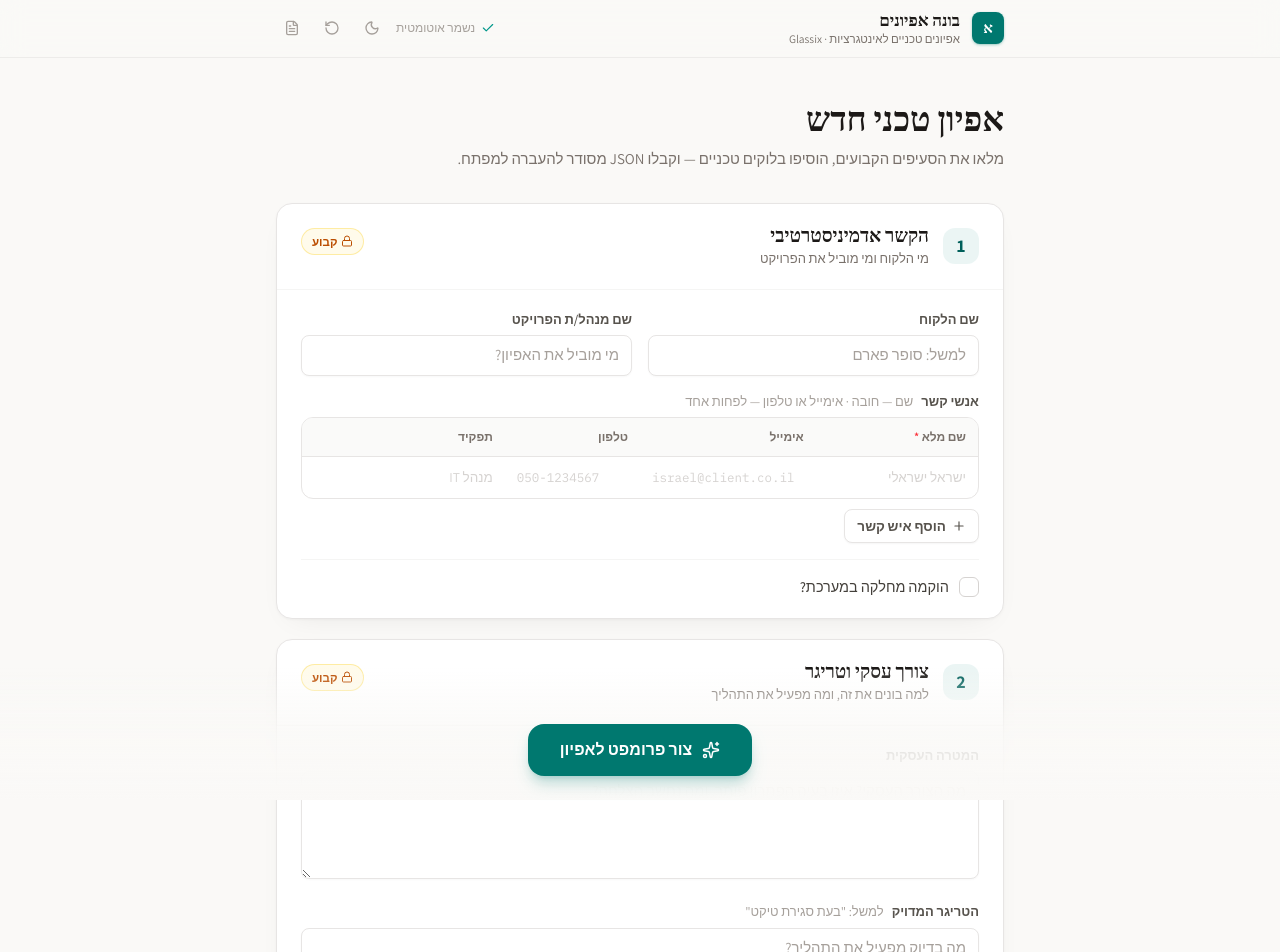
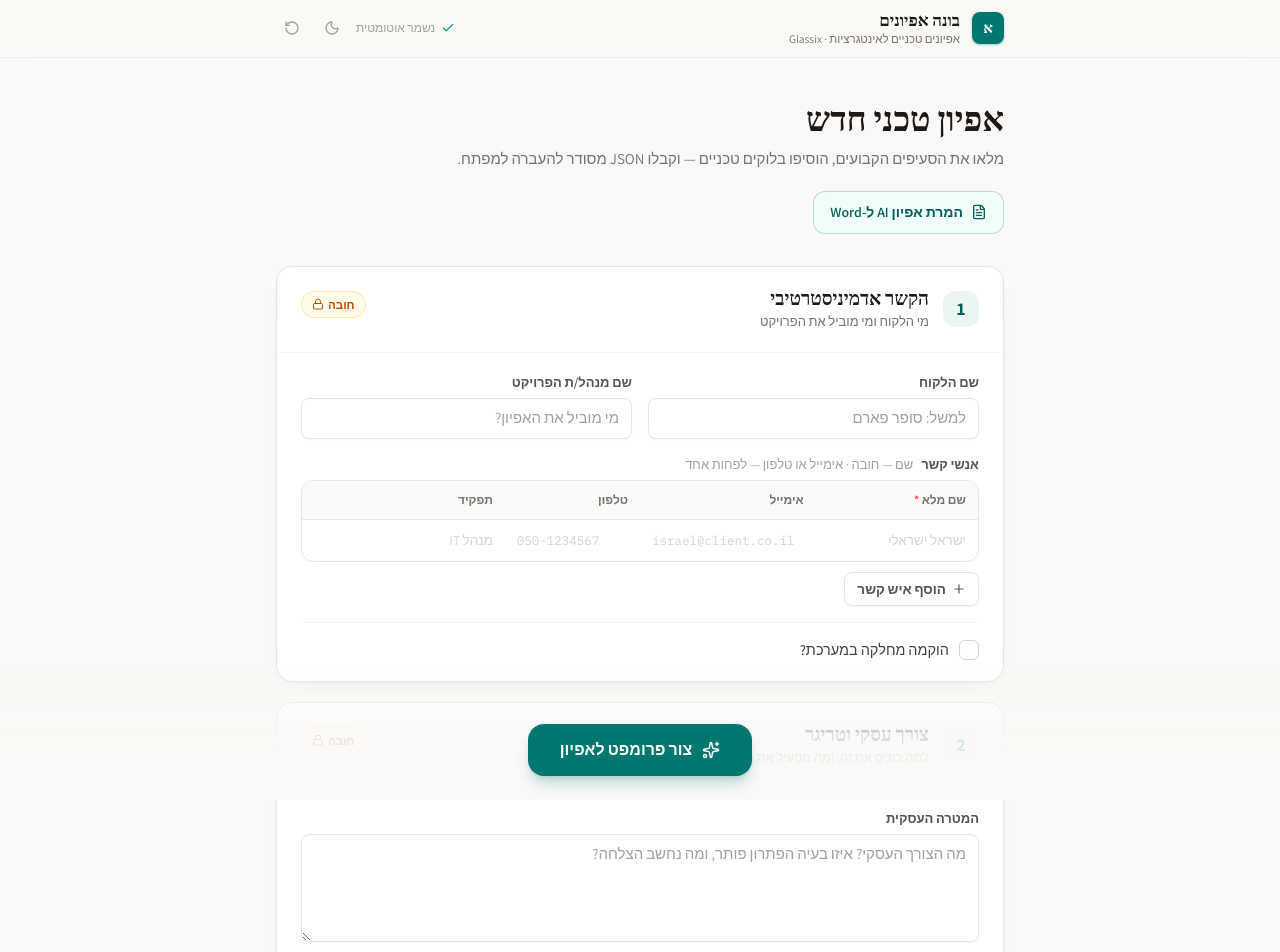
Before and after one commit to Eden-Cohen-Consist/spec-builder, a React (Vite) app: page / in a window 1280 px wide. Shown: the top 952 px of the page. Built offline with nearby package versions, Linux system fonts and the light colour scheme; a web font is replaced by a local one.

Commit message:
UI UX manyuk

```diff
--- a/src/App.jsx
+++ b/src/App.jsx
@@ -373,7 +373,7 @@ export default function App() {
             >
               <RotateCcw className="size-4" />
             </button>
-            <button
+            {/* <button
               type="button"
               title="המרת אפיון AI ל-Word"
               aria-label="המרת אפיון AI ל-Word"
@@ -381,7 +381,7 @@ export default function App() {
               className="rounded-lg p-2 text-stone-400 transition-colors hover:bg-stone-100 hover:text-ink dark:text-stone-500 dark:hover:bg-stone-800"
             >
               <FileText className="size-4" />
-            </button>
+            </button> */}
           </div>
         </div>
       </header>
@@ -395,6 +395,14 @@ export default function App() {
             מלאו את הסעיפים הקבועים, הוסיפו בלוקים טכניים — וקבלו JSON מסודר
             להעברה למפתח.
           </p>
+          <button
+            type="button"
+            onClick={() => setWordModalOpen(true)}
+            className="mt-5 inline-flex items-center gap-2 rounded-xl border border-teal-700/25 bg-teal-50 px-4 py-2.5 text-[14px] font-semibold text-teal-800 transition-colors hover:border-teal-700/40 hover:bg-teal-100 dark:border-teal-500/30 dark:bg-teal-500/10 dark:text-teal-300 dark:hover:border-teal-500/50 dark:hover:bg-teal-500/15"
+          >
+            <FileText className="size-4 shrink-0" />
+            המרת אפיון AI ל-Word
+          </button>
         </div>
 
         <div className="space-y-5">
--- a/src/components/BusinessSection.jsx
+++ b/src/components/BusinessSection.jsx
@@ -1,17 +1,26 @@
-import { Plus, Trash2 } from 'lucide-react'
-import LockedSection from './LockedSection.jsx'
-import { Field, Input, Textarea, GhostButton, DeleteButton } from './ui.jsx'
-import { makeTriggerRow } from '../lib.js'
+import { Plus, Trash2 } from "lucide-react";
+import LockedSection from "./LockedSection.jsx";
+import { Field, Input, Textarea, GhostButton, DeleteButton } from "./ui.jsx";
+import { makeTriggerRow } from "../lib.js";
 
 export default function BusinessSection({ value, onChange, delay }) {
-  const set = (patch) => onChange({ ...value, ...patch })
+  const set = (patch) => onChange({ ...value, ...patch });
   const setTrigger = (id, text) =>
-    set({ triggers: value.triggers.map((t) => (t.id === id ? { ...t, text } : t)) })
-  const removeTrigger = (id) => set({ triggers: value.triggers.filter((t) => t.id !== id) })
-  const addTrigger = () => set({ triggers: [...value.triggers, makeTriggerRow()] })
+    set({
+      triggers: value.triggers.map((t) => (t.id === id ? { ...t, text } : t)),
+    });
+  const removeTrigger = (id) =>
+    set({ triggers: value.triggers.filter((t) => t.id !== id) });
+  const addTrigger = () =>
+    set({ triggers: [...value.triggers, makeTriggerRow()] });
 
   return (
-    <LockedSection number="2" title="צורך עסקי וטריגר" subtitle="למה בונים את זה, ומה מפעיל את התהליך" delay={delay}>
+    <LockedSection
+      number="2"
+      title="צורך עסקי וטריגר"
+      subtitle="למה בונים את זה, ומה מפעיל את התהליך"
+      delay={delay}
+    >
       <div className="space-y-4">
         <Field label="המטרה העסקית">
           <Textarea
@@ -23,16 +32,23 @@ export default function BusinessSection({ value, onChange, delay }) {
         </Field>
         <div>
           <span className="mb-1.5 flex items-baseline gap-2 text-[13px] font-semibold text-stone-600 dark:text-stone-300">
-            {value.triggers.length > 1 ? 'הטריגרים המדויקים' : 'הטריגר המדויק'}
-            <span className="font-normal text-stone-400 dark:text-stone-500">למשל: "בעת סגירת טיקט"</span>
+            {value.triggers.length > 1 ? "הטריגרים המדויקים" : "הטריגר המדויק"}
+            <span className="font-normal text-stone-400 dark:text-stone-500">
+              למשל: "לקוח פנה בווטסאפ"
+            </span>
           </span>
           <div className="space-y-2">
             {value.triggers.map((trigger, index) => (
-              <div key={trigger.id} className="group/trigger flex items-center gap-1.5">
+              <div
+                key={trigger.id}
+                className="group/trigger flex items-center gap-1.5"
+              >
                 <Input
                   value={trigger.text}
                   onChange={(e) => setTrigger(trigger.id, e.target.value)}
-                  placeholder={index === 0 ? 'מה בדיוק מפעיל את התהליך?' : 'טריגר נוסף...'}
+                  placeholder={
+                    index === 0 ? "מה בדיוק מפעיל את התהליך?" : "טריגר נוסף..."
+                  }
                 />
                 {value.triggers.length > 1 && (
                   <DeleteButton
@@ -52,5 +68,5 @@ export default function BusinessSection({ value, onChange, delay }) {
         </div>
       </div>
     </LockedSection>
-  )
+  );
 }
--- a/src/components/HttpBlock.jsx
+++ b/src/components/HttpBlock.jsx
@@ -50,10 +50,8 @@ function CurlImport({ onImport }) {
 
   if (!open) {
     return (
-      <div className="mb-4">
-        <GhostButton icon={Terminal} onClick={() => setOpen(true)}>
-          ייבוא מ-cURL
-        </GhostButton>
+      <div className="flex justify-start">
+        <GhostButton onClick={() => setOpen(true)}>ייבוא מ-cURL</GhostButton>
       </div>
     );
   }
@@ -342,6 +340,10 @@ export default function HttpBlock({ block, invalid, onUpdate }) {
 
   return (
     <div>
+      <div className="">
+        <CurlImport onImport={applyCurl} />
+      </div>
+
       <Field label="כותרת הבלוק" hint="תופיע בבחירת הבלוק מתוך שלב קריאת API">
         <Input
           value={block.title ?? ""}
@@ -350,10 +352,30 @@ export default function HttpBlock({ block, invalid, onUpdate }) {
         />
       </Field>
 
-      <div className="mt-4">
-        <CurlImport onImport={applyCurl} />
+      <div className="mt-4 grid grid-cols-[128px_1fr] items-end gap-3">
+        <Field label="Method">
+          <Select
+            value={block.method}
+            onChange={(e) => onUpdate({ method: e.target.value })}
+            className="font-mono !text-[13.5px]"
+          >
+            {HTTP_METHODS.map((method) => (
+              <option key={method} value={method}>
+                {method}
+              </option>
+            ))}
+          </Select>
+        </Field>
+        <Field label={<span dir="ltr">Endpoint</span>} hint="כתובת ה-API המלאה">
+          <Input
+            dir="ltr"
+            value={block.endpoint}
+            onChange={(e) => onUpdate({ endpoint: e.target.value })}
+            placeholder="https://api.example.com/v1/tickets"
+            className="text-left font-mono !text-[13.5px]"
+          />
+        </Field>
       </div>
-
       <div className="grid grid-cols-[1fr_auto_1fr] items-end gap-3">
         <Field label="מערכת מקור">
           <Input
@@ -385,31 +407,6 @@ export default function HttpBlock({ block, invalid, onUpdate }) {
             value={block.destination}
             onChange={(e) => onUpdate({ destination: e.target.value })}
             placeholder="Salesforce / Priority / Consist..."
-          />
-        </Field>
-      </div>
-
-      <div className="mt-4 grid grid-cols-[128px_1fr] items-end gap-3">
-        <Field label="Method">
-          <Select
-            value={block.method}
-            onChange={(e) => onUpdate({ method: e.target.value })}
-            className="font-mono !text-[13.5px]"
-          >
-            {HTTP_METHODS.map((method) => (
-              <option key={method} value={method}>
-                {method}
-              </option>
-            ))}
-          </Select>
-        </Field>
-        <Field label={<span dir="ltr">Endpoint</span>} hint="כתובת ה-API המלאה">
-          <Input
-            dir="ltr"
-            value={block.endpoint}
-            onChange={(e) => onUpdate({ endpoint: e.target.value })}
-            placeholder="https://api.example.com/v1/tickets"
-            className="text-left font-mono !text-[13.5px]"
           />
         </Field>
       </div>
@@ -453,7 +450,7 @@ export default function HttpBlock({ block, invalid, onUpdate }) {
           אבטחה וטיפול בשגיאות
         </h4>
         <div className="space-y-4">
-          <div className="grid gap-4 sm:grid-cols-2">
+          <div className="grid gap-4 sm:grid-cols-1">
             <div className="rounded-xl border border-stone-200 p-3.5 dark:border-stone-800">
               <Checkbox
                 checked={block.ipWhitelistRequired}
--- a/src/components/LockedSection.jsx
+++ b/src/components/LockedSection.jsx
@@ -1,6 +1,13 @@
-import { Lock } from 'lucide-react'
+import { Lock } from "lucide-react";
 
-export default function LockedSection({ id, number, title, subtitle, delay = 0, children }) {
+export default function LockedSection({
+  id,
+  number,
+  title,
+  subtitle,
+  delay = 0,
+  children,
+}) {
   return (
     <section
       id={id}
@@ -13,16 +20,22 @@ export default function LockedSection({ id, number, title, subtitle, delay = 0,
             {number}
           </span>
           <div>
-            <h2 className="font-display text-[19px] font-bold leading-tight text-ink">{title}</h2>
-            {subtitle && <p className="mt-0.5 text-[13px] text-stone-500 dark:text-stone-400">{subtitle}</p>}
+            <h2 className="font-display text-[19px] font-bold leading-tight text-ink">
+              {title}
+            </h2>
+            {subtitle && (
+              <p className="mt-0.5 text-[13px] text-stone-500 dark:text-stone-400">
+                {subtitle}
+              </p>
+            )}
           </div>
         </div>
         <span className="mt-1 inline-flex shrink-0 items-center gap-1 rounded-full border border-amber-200/70 bg-amber-50 px-2.5 py-1 text-[11.5px] font-semibold text-amber-700 dark:border-amber-500/25 dark:bg-amber-950/40 dark:text-amber-400">
+          חובה
           <Lock className="size-3" />
-          קבוע
         </span>
       </header>
       <div className="px-6 py-5">{children}</div>
     </section>
-  )
+  );
 }
--- a/src/components/workflow/WorkflowHeader.jsx
+++ b/src/components/workflow/WorkflowHeader.jsx
@@ -1,11 +1,15 @@
-import { Field, Input, Textarea, Select } from '../ui.jsx'
-import { useWorkflowsApi } from '../../workflow/useWorkflows.js'
-import { TRIGGER_HINTS, TRIGGER_LABELS, WORKFLOW_TRIGGER_TYPES } from '../../workflow/constants.js'
+import { Field, Input, Textarea, Select } from "../ui.jsx";
+import { useWorkflowsApi } from "../../workflow/useWorkflows.js";
+import {
+  TRIGGER_HINTS,
+  TRIGGER_LABELS,
+  WORKFLOW_TRIGGER_TYPES,
+} from "../../workflow/constants.js";
 
 export default function WorkflowHeader({ workflow }) {
-  const api = useWorkflowsApi()
+  const api = useWorkflowsApi();
 
-  const set = (patch) => api.updateWorkflow(workflow.id, patch)
+  const set = (patch) => api.updateWorkflow(workflow.id, patch);
 
   return (
     <div className="space-y-4">
@@ -18,7 +22,10 @@ export default function WorkflowHeader({ workflow }) {
           />
         </Field>
         <Field label="מתי התהליך מופעל" hint="טריגר">
-          <Select value={workflow.triggerType} onChange={(e) => set({ triggerType: e.target.value })}>
+          <Select
+            value={workflow.triggerType}
+            onChange={(e) => set({ triggerType: e.target.value })}
+          >
             {WORKFLOW_TRIGGER_TYPES.map((type) => (
               <option key={type} value={type}>
                 {TRIGGER_LABELS[type]}
@@ -28,6 +35,14 @@ export default function WorkflowHeader({ workflow }) {
         </Field>
       </div>
 
+      <Field label="פירוט הטריגר" hint={TRIGGER_HINTS[workflow.triggerType]}>
+        <Input
+          value={workflow.triggerDescription}
+          onChange={(e) => set({ triggerDescription: e.target.value })}
+          placeholder={TRIGGER_HINTS[workflow.triggerType]}
+        />
+      </Field>
+
       <Field label="תיאור קצר" hint="לא חובה">
         <Textarea
           rows={2}
@@ -36,14 +51,6 @@ export default function WorkflowHeader({ workflow }) {
           placeholder="מה התהליך הזה עושה, במשפט אחד"
         />
       </Field>
-
-      <Field label="פירוט הטריגר" hint={TRIGGER_HINTS[workflow.triggerType]}>
-        <Input
-          value={workflow.triggerDescription}
-          onChange={(e) => set({ triggerDescription: e.target.value })}
-          placeholder={TRIGGER_HINTS[workflow.triggerType]}
-        />
-      </Field>
     </div>
-  )
+  );
 }
```
